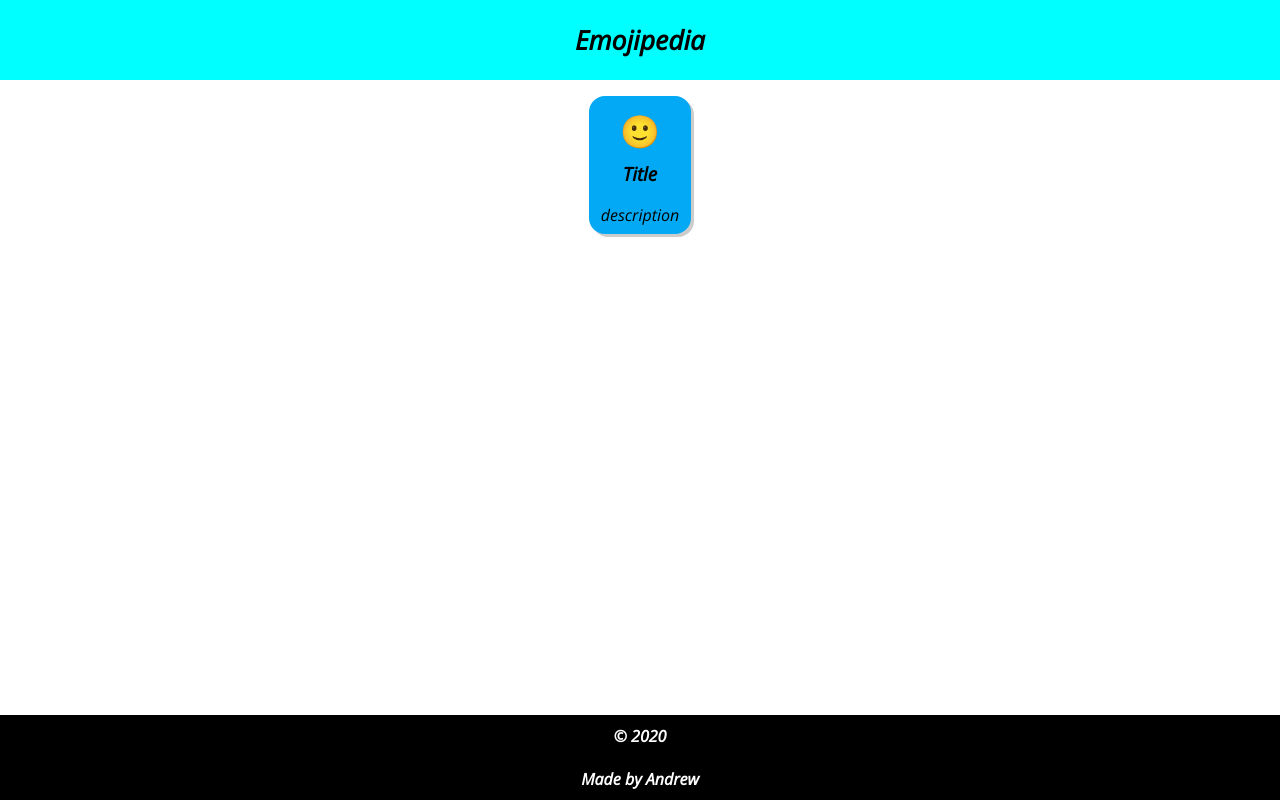
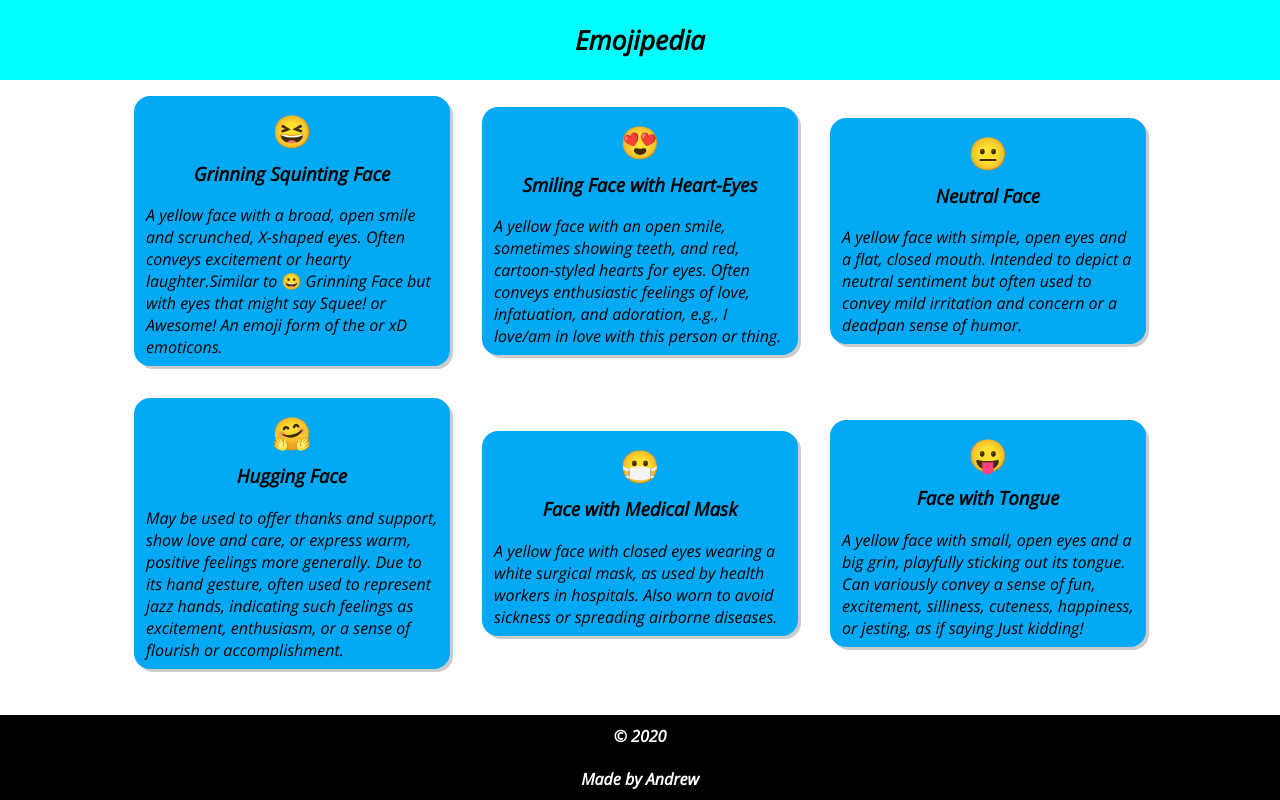
Before and after one commit to ajoel24/emojipedia, a React (Create React App) app: page / in a window 1280 px wide. Built offline with nearby package versions, Linux system fonts and the light colour scheme.

Commit message:
Linked emojiData.js to render in Cards component

```diff
--- a/src/components/cards/Cards.jsx
+++ b/src/components/cards/Cards.jsx
@@ -1,14 +1,21 @@
 import React from "react";
 import Card from "../card/Card";
 import "./Cards.css";
-// import emojiData from "../data/emojiData";
+import emojiData from "../data/emojiData";
 
-function Cards() {
+function createCards(card) {
 	return (
-		<main>
-			<Card emoji="🙂" title="Title" description="description" />
-		</main>
+		<Card
+			key={card.id}
+			emoji={card.emoji}
+			title={card.title}
+			description={card.description}
+		/>
 	);
 }
 
+function Cards() {
+	return <main>{emojiData.map(createCards)}</main>;
+}
+
 export default Cards;
--- a/src/components/data/emojiData.js
+++ b/src/components/data/emojiData.js
@@ -1,8 +1,45 @@
 const emojiData = [
 	{
-		emoji: "🥰",
-		title: "Love",
-		description: "Symbol of love",
+		id: 1,
+		emoji: "😆",
+		title: "Grinning Squinting Face",
+		description:
+			"A yellow face with a broad, open smile and scrunched, X-shaped eyes. Often conveys excitement or hearty laughter.Similar to 😀 Grinning Face but with eyes that might say Squee! or Awesome! An emoji form of the or xD emoticons.",
+	},
+	{
+		id: 2,
+		emoji: "😍",
+		title: "Smiling Face with Heart-Eyes",
+		description:
+			"A yellow face with an open smile, sometimes showing teeth, and red, cartoon-styled hearts for eyes. Often conveys enthusiastic feelings of love, infatuation, and adoration, e.g., I love/am in love with this person or thing.",
+	},
+	{
+		id: 3,
+		emoji: "😐",
+		title: "Neutral Face",
+		description:
+			"A yellow face with simple, open eyes and a flat, closed mouth. Intended to depict a neutral sentiment but often used to convey mild irritation and concern or a deadpan sense of humor.",
+	},
+	{
+		id: 4,
+		emoji: "🤗",
+		title: "Hugging Face",
+		description:
+			"May be used to offer thanks and support, show love and care, or express warm, positive feelings more generally. Due to its hand gesture, often used to represent jazz hands, indicating such feelings as excitement, enthusiasm, or a sense of flourish or accomplishment.",
+	},
+	{
+		id: 5,
+		emoji: "😷",
+		title: "Face with Medical Mask",
+		description:
+			"A yellow face with closed eyes wearing a white surgical mask, as used by health workers in hospitals. Also worn to avoid sickness or spreading airborne diseases.",
+	},
+	{
+		id: 6,
+		emoji: "😛",
+		title: "Face with Tongue",
+		description:
+			"A yellow face with small, open eyes and a big grin, playfully sticking out its tongue. Can variously convey a sense of fun, excitement, silliness, cuteness, happiness, or jesting, as if saying Just kidding!",
 	},
 ];
 
```
